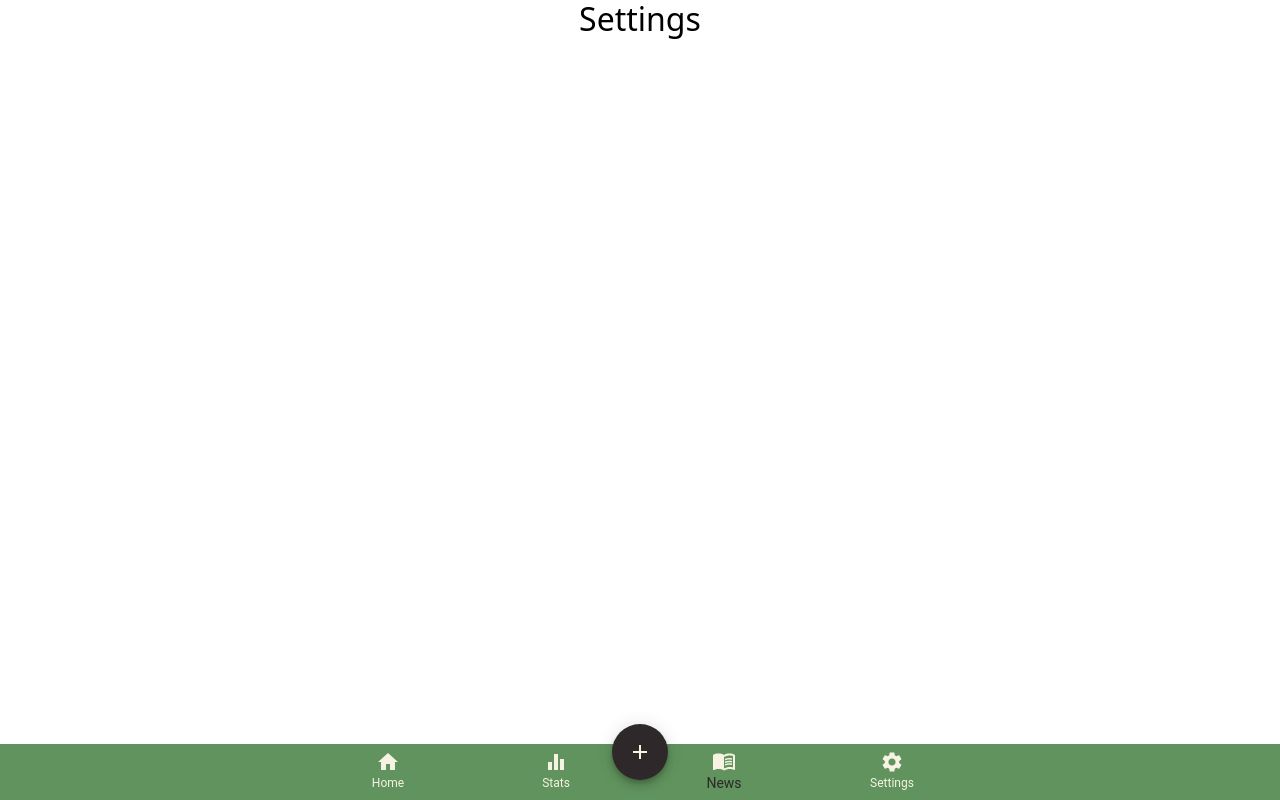
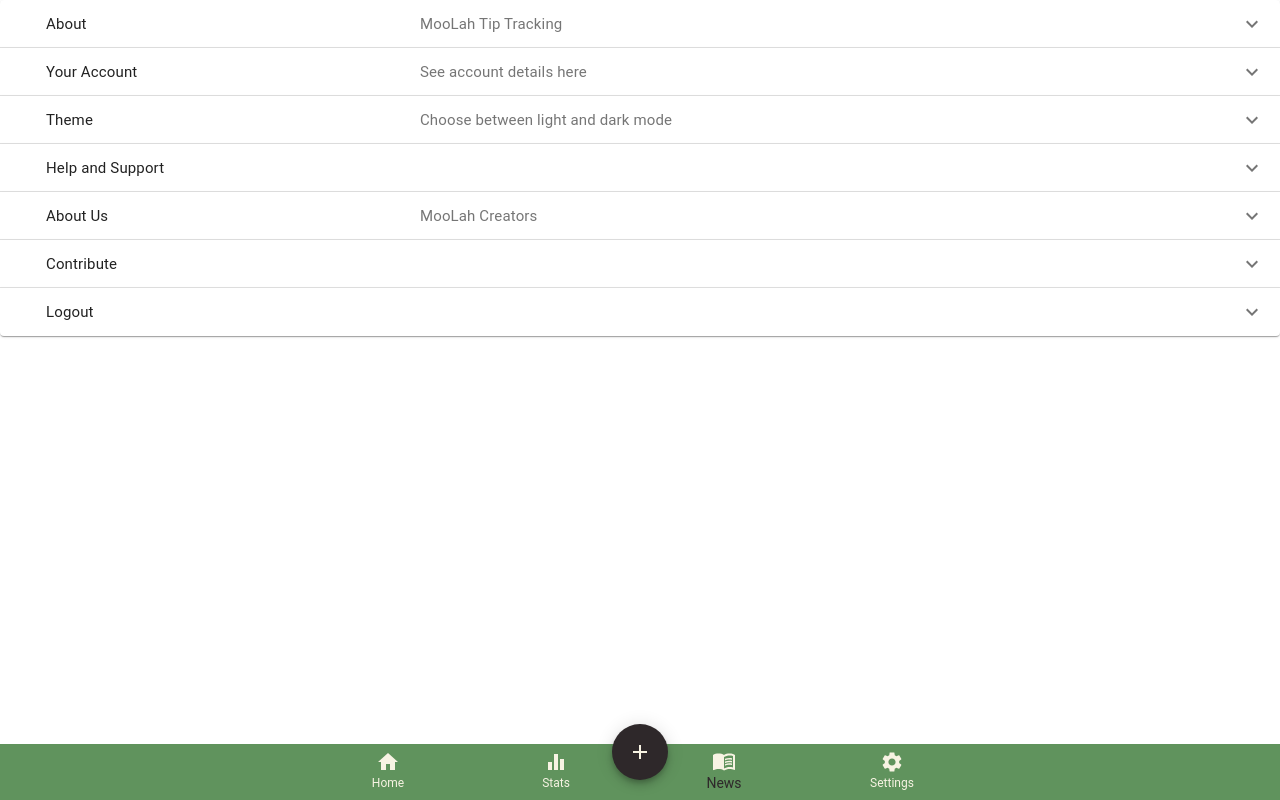
Before and after one commit to heatherloisejackson/TipTrackerApp, a React (Create React App) app in the folder client/: page /settings in a window 1280 px wide. Built offline with nearby package versions, Linux system fonts and the light colour scheme; no server answers.

Commit message:
some framework and example lines for the settings page

```diff
--- a/client/src/components/Settings/index.css
+++ b/client/src/components/Settings/index.css
@@ -1,3 +1,7 @@
+.MuiAccordionDetails-root {
+    padding: 8px 16px 16px 33.3%;
+
+}
 
 /* DESKTOPS */
 
--- a/client/src/components/Settings/index.js
+++ b/client/src/components/Settings/index.js
@@ -1,15 +1,228 @@
-import './index.css';
-import navBar from '../NavBar';
+import "./index.css";
+import navBar from "../NavBar";
+import React from "react";
+import { makeStyles } from "@material-ui/core/styles";
+import Accordion from "@material-ui/core/Accordion";
+import AccordionDetails from "@material-ui/core/AccordionDetails";
+import AccordionSummary from "@material-ui/core/AccordionSummary";
+import Typography from "@material-ui/core/Typography";
+import ExpandMoreIcon from "@material-ui/icons/ExpandMore";
+import GitHubIcon from '@material-ui/icons/GitHub';
+
+const useStyles = makeStyles((theme) => ({
+  root: {
+    width: "100%",
+  },
+  heading: {
+    fontSize: theme.typography.pxToRem(15),
+    flexBasis: "33.33%",
+    flexShrink: 0,
+    textAlign: "left",
+    paddingLeft: 30,
+    paddingRight: 10,
+  },
+  secondaryHeading: {
+    fontSize: theme.typography.pxToRem(15),
+    color: theme.palette.text.secondary,
+  },
+  details: {
+    padding: '8px 16px 16px 33.3%',
+    flexDirection: 'column',
+    textAlign: 'left'
+  }
+}));
 
 const Settings = () => {
-    return (
-        <div className='settings'>
-            <h2>Settings</h2>
-            { navBar }
-        </div>
+  const classes = useStyles();
+  const [expanded, setExpanded] = React.useState(false);
 
-    )
+  const handleChange = (panel) => (event, isExpanded) => {
+    setExpanded(isExpanded ? panel : false);
+  };
 
-}
+  return (
+    <div className={classes.root}>
+      <Accordion
+        expanded={expanded === "panel1"}
+        onChange={handleChange("panel1")}
+      >
+        <AccordionSummary
+          expandIcon={<ExpandMoreIcon />}
+          aria-controls="panel1bh-content"
+          id="panel1bh-header"
+        >
+          <Typography className={classes.heading}>About</Typography>
+          <Typography className={classes.secondaryHeading}>
+            MooLah Tip Tracking
+          </Typography>
+        </AccordionSummary>
+        <AccordionDetails className={classes.details}>
+          <Typography>
+            Version 1.0.0
+          </Typography>
+          <Typography>
+            Made with JavaScript, HTML, CSS, React, Express, Node, and GraphQL
+          </Typography>
+        </AccordionDetails>
+      </Accordion>
+      <Accordion
+        expanded={expanded === "panel2"}
+        onChange={handleChange("panel2")}
+      >
+        <AccordionSummary
+          expandIcon={<ExpandMoreIcon />}
+          aria-controls="panel2bh-content"
+          id="panel2bh-header"
+        >
+          <Typography className={classes.heading}>Your Account</Typography>
+          <Typography className={classes.secondaryHeading}>
+            See account details here
+          </Typography>
+        </AccordionSummary>
+        <AccordionDetails className={classes.details}>
+          <Typography>
+            Name: {/* {account.firstName} {account.lastName}*/} Heather Jackson
+          </Typography>
+          <Typography>
+            Username: {/* {account.username} */} hmjackson917
+          </Typography>
+          <Typography>
+            Date Joined: {/* {account.dateCreated} */} 08/11/2021
+          </Typography>
+          <Typography>
+            Company: {/* {account.company} */} Bok Bar
+          </Typography>
+          <Typography>
+            Position: {/* {account.position} */} Bartender
+          </Typography>
+        </AccordionDetails>
+      </Accordion>
+      <Accordion
+        expanded={expanded === "panel3"}
+        onChange={handleChange("panel3")}
+      >
+        <AccordionSummary
+          expandIcon={<ExpandMoreIcon />}
+          aria-controls="panel3bh-content"
+          id="panel3bh-header"
+        >
+          <Typography className={classes.heading}>Theme</Typography>
+          <Typography className={classes.secondaryHeading}>
+            Choose between light and dark mode
+          </Typography>
+        </AccordionSummary>
+        <AccordionDetails className={classes.details}>
+          <Typography>
+            Nunc vitae orci ultricies, auctor nunc in, volutpat nisl. Integer
+            sit amet egestas eros, vitae egestas augue. Duis vel est augue.
+          </Typography>
+        </AccordionDetails>
+      </Accordion>
+      <Accordion
+        expanded={expanded === "panel4"}
+        onChange={handleChange("panel4")}
+      >
+        <AccordionSummary
+          expandIcon={<ExpandMoreIcon />}
+          aria-controls="panel4bh-content"
+          id="panel4bh-header"
+        >
+          <Typography className={classes.heading}>Help and Support</Typography>
+        </AccordionSummary>
+        <AccordionDetails className={classes.details}>
+          <Typography>
+            Send us an email if you are having any issues with the app or your account! Our team will get back to you in a timely manner.
+          </Typography>
+          <Typography>
+            <a href = "mailto: heatherloisejackson@gmail.com">Support@MoolahTipTracker.com</a>
+          </Typography>
+        </AccordionDetails>
+      </Accordion>
+      <Accordion
+        expanded={expanded === "panel5"}
+        onChange={handleChange("panel5")}
+      >
+        <AccordionSummary
+          expandIcon={<ExpandMoreIcon />}
+          aria-controls="panel5bh-content"
+          id="panel5bh-header"
+        >
+          <Typography className={classes.heading}>About Us</Typography>
+          <Typography className={classes.secondaryHeading}>
+            MooLah Creators
+          </Typography>
+        </AccordionSummary>
+        <AccordionDetails className={classes.details}>
+          <Typography>
+            MooLah Tip Tracking began as a student project for Alex Bradshaw,
+            Michael DiSanto, Heather Jackson, and Sam Sweigart for the
+            Unniversity of Pennsylvania's Full Stack Coding Bootcamp. Feel free to reach out to them!
+          </Typography>
+          <Typography>
+            <a href = "https://github.com/alexbradshaw">Alex Bradshaw</a>
+          </Typography>
+          <Typography>
+            <a href = "https://github.com/mdis928">Michael DiSanto</a>
+          </Typography>
+          <Typography>
+            <a href = "https://github.com/heatherloisejackson">Heather Jackson</a>
+          </Typography>
+          <Typography>
+            <a href = "https://github.com/gamgee-em">Sam Sweigart</a>
+          </Typography>
+        </AccordionDetails>
+      </Accordion>
+      <Accordion
+        expanded={expanded === "panel6"}
+        onChange={handleChange("panel6")}
+      >
+        <AccordionSummary
+          expandIcon={<ExpandMoreIcon />}
+          aria-controls="panel6bh-content"
+          id="panel6bh-header"
+        >
+          <Typography className={classes.heading}>Contribute</Typography>
+        </AccordionSummary>
+        <AccordionDetails className={classes.details}>
+          <Typography>
+            Check out the GitHub Repo for this application by clicking the icon below and feel free to contact us if you are interested in contributing.
+          </Typography>
+          <Typography>
+            <a href = "https://github.com/heatherloisejackson/TipTrackerApp"><GitHubIcon/></a>
+          </Typography>
+        </AccordionDetails>
+      </Accordion>
+      <Accordion
+        expanded={expanded === "panel7"}
+        onChange={handleChange("panel7")}
+      >
+        <AccordionSummary
+          expandIcon={<ExpandMoreIcon />}
+          aria-controls="panel7bh-content"
+          id="panel7bh-header"
+        >
+          <Typography className={classes.heading}>Logout</Typography>
+        </AccordionSummary>
+        <AccordionDetails className={classes.details}>
+          <Typography>
+            Nunc vitae orci ultricies, auctor nunc in, volutpat nisl. Integer
+            sit amet egestas eros, vitae egestas augue. Duis vel est augue.
+          </Typography>
+        </AccordionDetails>
+      </Accordion>
+    </div>
+  );
+};
 
-export default Settings
+// const Settings = () => {
+//     return (
+//         <div className='settings'>
+//             <h2>Settings</h2>
+//             { navBar }
+//         </div>
+
+//     )
+
+// }
+
+export default Settings;
```
Also changed, not shown: 1 other file (tests, documents, lock files or other folders). Lines whose indentation alone changed are shown as unchanged.
